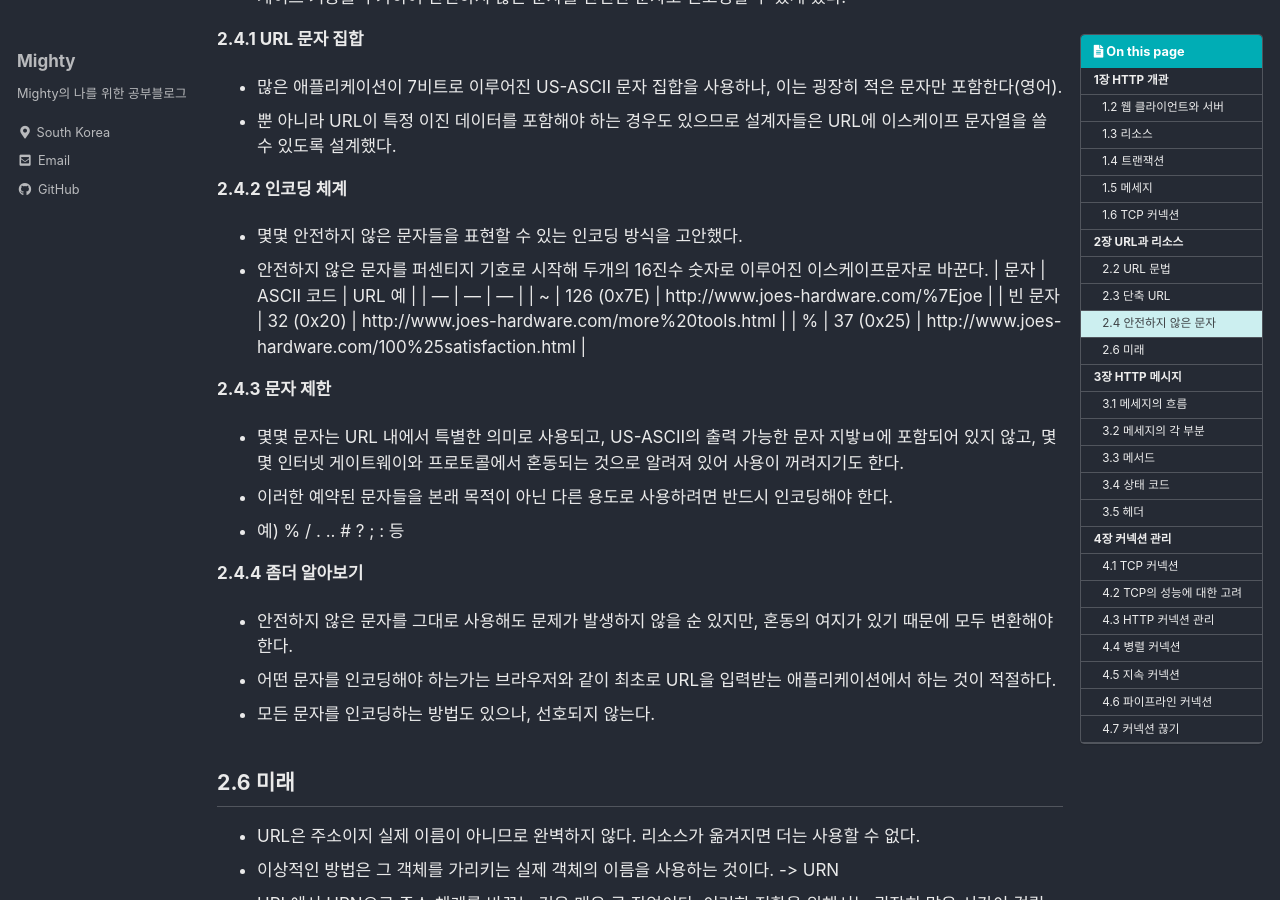
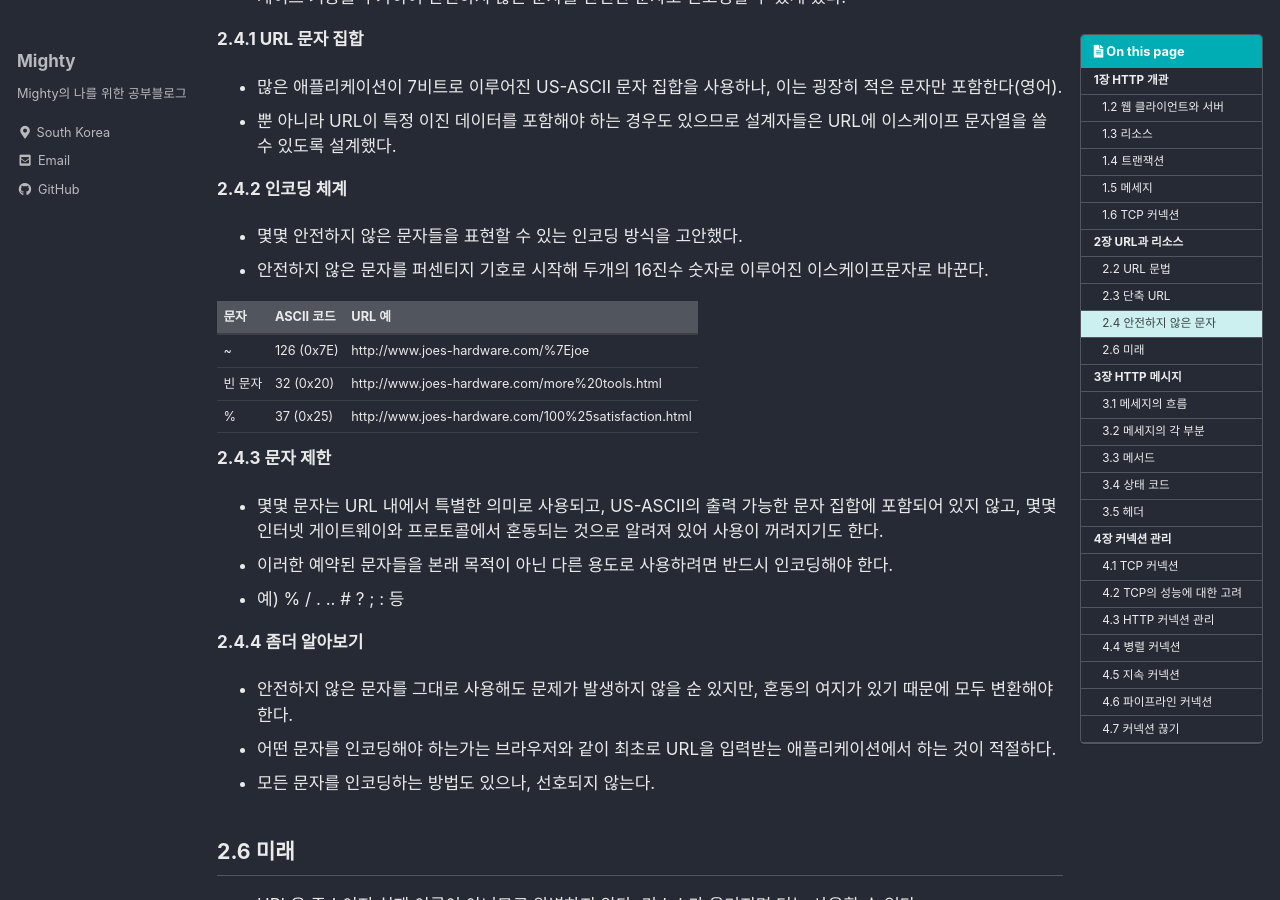
Before and after one commit to Mighty96/Mighty96.github.io, a Jekyll site: the page built from _posts/study/HTTP-guide/2021-04-21-http-guide-1.md, in a window 1280 px wide and 900 px high, scrolled down 6361 px. Built offline with Jekyll 4.4.1, drawn with Linux system fonts in a browser that asks for light colours; cached includes are drawn as plain includes; comment, search, counter and statistics services are not loaded; part of the change alters nothing that is shown; some of the changed text lies outside the part shown.

Commit message:
[21.05.14] 오타수정

```diff
--- a/_posts/study/HTTP-guide/2021-04-21-http-guide-1.md
+++ b/_posts/study/HTTP-guide/2021-04-21-http-guide-1.md
@@ -221,6 +221,7 @@ __2.4.2 인코딩 체계__
 
 - 몇몇 안전하지 않은 문자들을 표현할 수 있는 인코딩 방식을 고안했다.
 - 안전하지 않은 문자를 퍼센티지 기호로 시작해 두개의  16진수 숫자로 이루어진 이스케이프문자로 바꾼다.
+
 | 문자 | ASCII 코드 | URL 예 |
 | --- | --- | --- |
 | ~ | 126 (0x7E) | http://www.joes-hardware.com/%7Ejoe |
@@ -229,7 +230,7 @@ __2.4.2 인코딩 체계__
 
 __2.4.3 문자 제한__
 
-- 몇몇 문자는 URL 내에서 특별한 의미로 사용되고, US-ASCII의 출력 가능한 문자 지밯ㅂ에 포함되어 있지 않고, 몇몇 인터넷 게이트웨이와 프로토콜에서 혼동되는 것으로 알려져 있어 사용이 꺼려지기도 한다.
+- 몇몇 문자는 URL 내에서 특별한 의미로 사용되고, US-ASCII의 출력 가능한 문자 집합에 포함되어 있지 않고, 몇몇 인터넷 게이트웨이와 프로토콜에서 혼동되는 것으로 알려져 있어 사용이 꺼려지기도 한다.
 - 이러한 예약된 문자들을 본래 목적이 아닌 다른 용도로 사용하려면 반드시 인코딩해야 한다.
 - 예) % / . .. # ? ; : 등
 
@@ -494,7 +495,7 @@ __3.5.1 일반 헤더__
 | Trailer chunked transfer | 인코딩으로 인코딩된 메세지의 끝 부분에 위치한 헤더들의 목록을 나열한다. |
 | Transfer-Encoding | 수신자에게 안전한 전송을 위해 메세지의 어떤 인코딩이 적용되었는지 말해준다. |
 | Upgrade | 발송자가 '업그레이드'하길 원하는 새 버전이나 프로토콜을 알려준다. |
-| Via | 이 메세지가 어떤 중개자(프록시, 게이트웨이)를 거쳐 왔느닞 보여준다. |
+| Via | 이 메세지가 어떤 중개자(프록시, 게이트웨이)를 거쳐 왔는지 보여준다. |
 
 - 일반 캐시 헤더
   - 매번 원 서버로부터 객체를 가져오는 대신 로컬 복사본으로 캐시할 수 있다.
@@ -571,7 +572,7 @@ __3.5.3 응답 헤더__
 
 | 헤더 | 설명 |
 | --- | --- |
-| Age | 응답이 어람나 오래되었는지 |
+| Age | 응답이 얼마나 오래되었는지 |
 | Public | 서버가 특정 리소스에 대해 지원하는 요청 메서드의 목록 |
 | Retry-After | 현재 리소스가 사용 불가능한 상태일 때, 언제 가능해지는지 날짜 혹은 시간 |
 | Server | 서버 애플리케이션의 이름과 버전 |
@@ -637,7 +638,7 @@ __3.5.4 엔티티 헤더__
 
 ## 4.1 TCP 커넥션
 
-- 서버와 클라이언트는 TCP/IP 커넥션을 맺으며 일단 커넥션이 맺어지면 주고받는 메세지들은 손식ㄹ 혹은 손상되거나 순서가 바뀌지 않고 안전하게 전달된다.
+- 서버와 클라이언트는 TCP/IP 커넥션을 맺으며 일단 커넥션이 맺어지면 주고받는 메세지들은 손실 혹은 손상되거나 순서가 바뀌지 않고 안전하게 전달된다.
 
 __4.1.1 신뢰할 수 있는 데이터 전송 통로인 TCP__
 
@@ -677,7 +678,7 @@ __4.2.3 TCP 커넥션 핸드쉐이크 지연__
 
 - TCP 커넥션을 위해 `3-way handshake`과정에 있어서 시간이 소요된다.
 - `3-way handshake`의 순서
-  - (1) 클라이언트는 작은 TCP 패킷을 서버에게 보내고, 스 패킷은 `SYN`이라는 특별한 플래그를 가진다. 이는 커넥션 생성 요청이라는 뜻이다.
+  - (1) 클라이언트는 작은 TCP 패킷을 서버에게 보내고, 그 패킷은 `SYN`이라는 특별한 플래그를 가진다. 이는 커넥션 생성 요청이라는 뜻이다.
   - (2) 서버가 커넥션을 받으면 몇 가지 커넥션 매개변수를 산출하고 커넥션 요청이 받아들여졌음을 의미하는 `SYN`과 `ACK`플래그를 포함한 TCP 패킷을 보낸다.
   - (3) 클라이언트는 커넥션이 잘 맺어졌음을 알리는 `ACK`플래그를 포함한 TCP 패킷을 서버에 보낸다.
 - 크기가 작은 HTTP 트랜잭션은 이러한 TCP를 설정하는데에 많은 시간을 소요한다.
```
